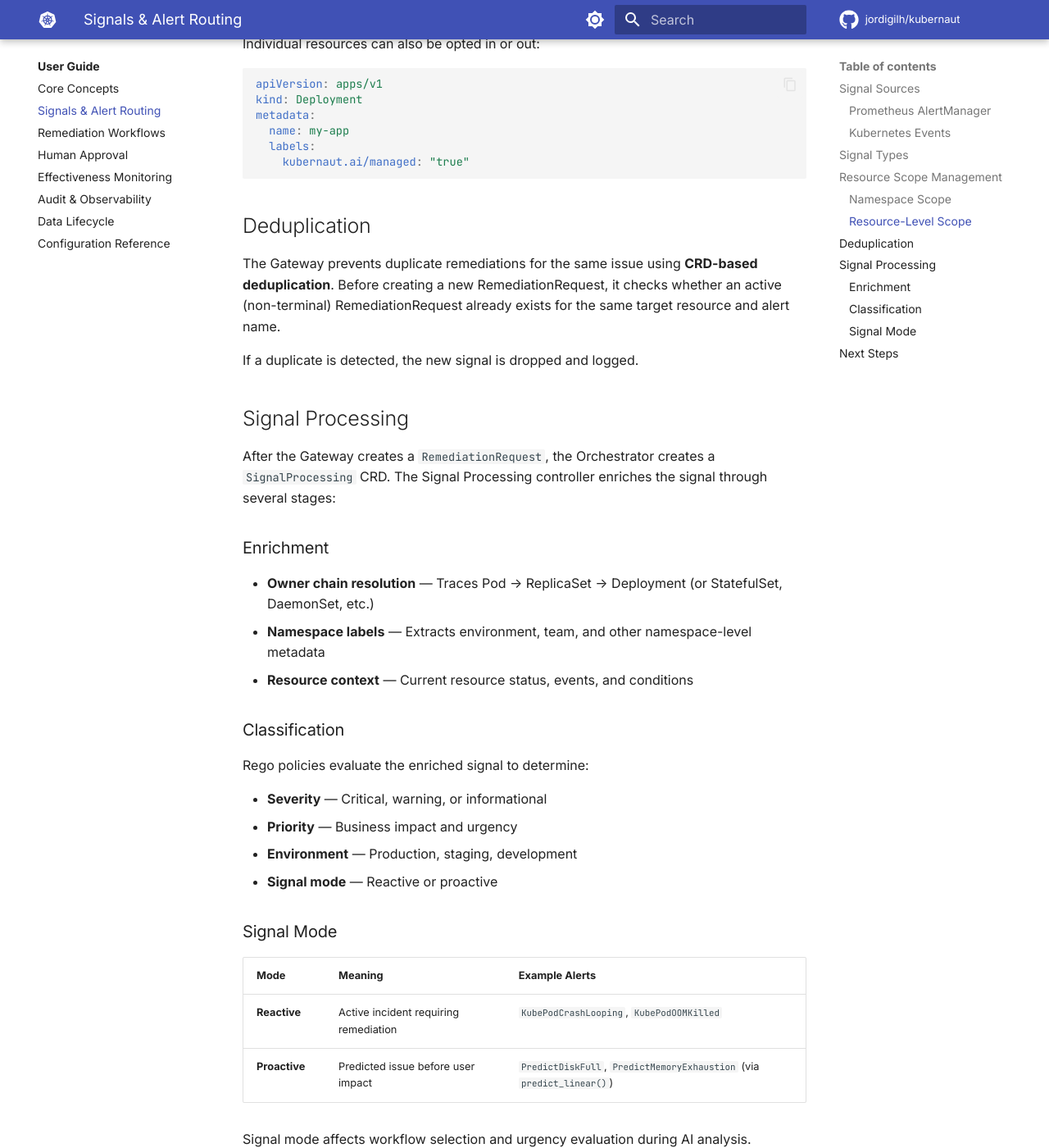
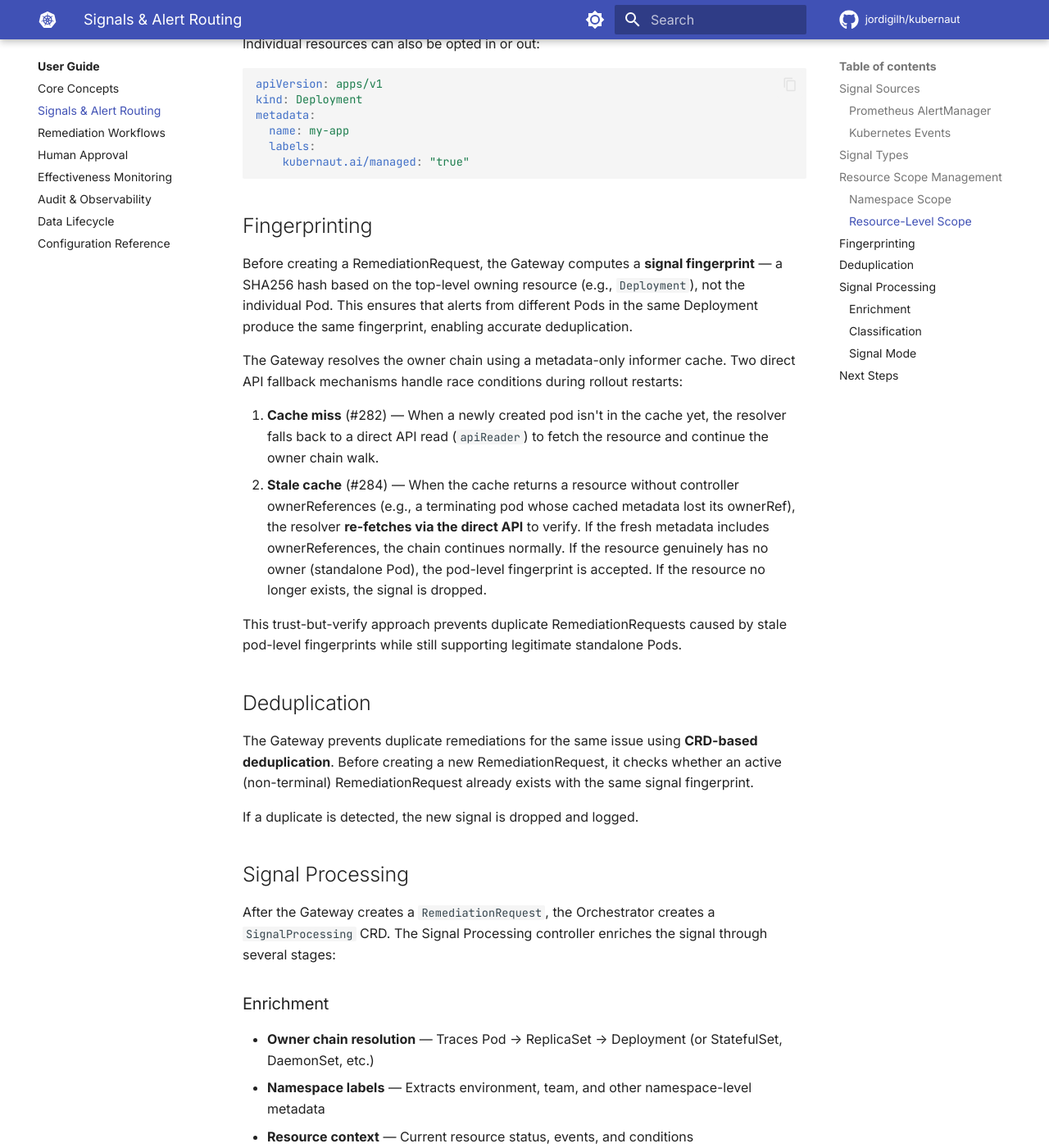
Before and after one commit to jordigilh/kubernaut-docs, an MkDocs documentation site: the page built from docs/user-guide/signals.md, in a window 1280 px wide and 1400 px high, scrolled down 1869 px. Shown: the whole window at 82% size. Built offline with MkDocs 1.6.1 and Material for MkDocs 9.7.7, drawn with Linux system fonts in a browser that asks for light colours; comment, search, counter and statistics services are not loaded; the version menu is left out; some of the changed text lies outside the part shown.

Commit message:
docs: document Gateway fingerprinting and owner resolution fallback (#282, #284)
Add Fingerprinting section to signals.md explaining owner-chain-based SHA256
fingerprinting with two direct API (apiReader) fallback mechanisms: cache miss
(#282) and stale cache trust-but-verify (#284). Update signal-processing.md
deduplication section with fingerprinting details. Fix severity enum values.

Made-with: Cursor

````diff
--- a/docs/user-guide/signals.md
+++ b/docs/user-guide/signals.md
@@ -80,9 +80,20 @@ metadata:
     kubernaut.ai/managed: "true"
 ```
 
+## Fingerprinting
+
+Before creating a RemediationRequest, the Gateway computes a **signal fingerprint** — a SHA256 hash based on the top-level owning resource (e.g., `Deployment`), not the individual Pod. This ensures that alerts from different Pods in the same Deployment produce the same fingerprint, enabling accurate deduplication.
+
+The Gateway resolves the owner chain using a metadata-only informer cache. Two direct API fallback mechanisms handle race conditions during rollout restarts:
+
+1. **Cache miss** (#282) — When a newly created pod isn't in the cache yet, the resolver falls back to a direct API read (`apiReader`) to fetch the resource and continue the owner chain walk.
+2. **Stale cache** (#284) — When the cache returns a resource without controller ownerReferences (e.g., a terminating pod whose cached metadata lost its ownerRef), the resolver **re-fetches via the direct API** to verify. If the fresh metadata includes ownerReferences, the chain continues normally. If the resource genuinely has no owner (standalone Pod), the pod-level fingerprint is accepted. If the resource no longer exists, the signal is dropped.
+
+This trust-but-verify approach prevents duplicate RemediationRequests caused by stale pod-level fingerprints while still supporting legitimate standalone Pods.
+
 ## Deduplication
 
-The Gateway prevents duplicate remediations for the same issue using **CRD-based deduplication**. Before creating a new RemediationRequest, it checks whether an active (non-terminal) RemediationRequest already exists for the same target resource and alert name.
+The Gateway prevents duplicate remediations for the same issue using **CRD-based deduplication**. Before creating a new RemediationRequest, it checks whether an active (non-terminal) RemediationRequest already exists with the same signal fingerprint.
 
 If a duplicate is detected, the new signal is dropped and logged.
 
@@ -100,7 +111,7 @@ After the Gateway creates a `RemediationRequest`, the Orchestrator creates a `Si
 
 Rego policies evaluate the enriched signal to determine:
 
-- **Severity** — Critical, warning, or informational
+- **Severity** — `critical`, `high`, `medium`, `low`, or `unknown`
 - **Priority** — Business impact and urgency
 - **Environment** — Production, staging, development
 - **Signal mode** — Reactive or proactive
````
Also changed, not shown: docs/architecture/signal-processing.md (+2 -2 lines).
